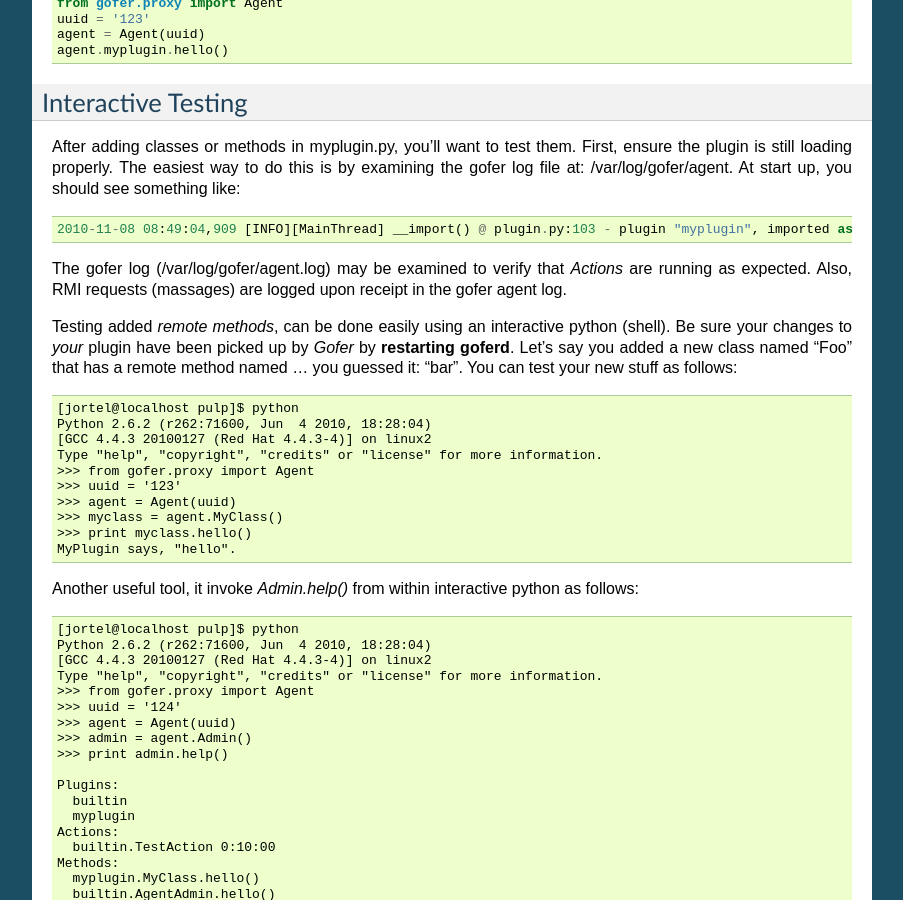
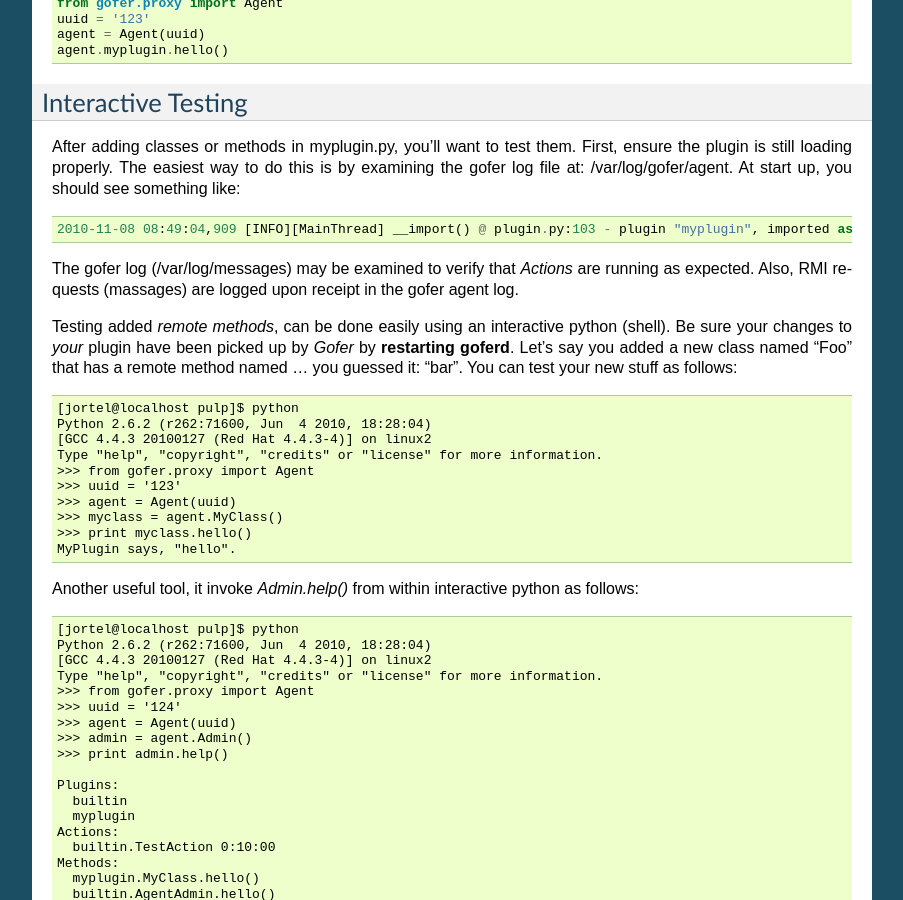
Before and after one commit to jortel/gofer, a Sphinx documentation site: the page built from docs/sphinx/quickstart.rst, in a window 1280 px wide and 900 px high, scrolled down 2862 px. Shown: the whole window, without its empty margins (198-1101 px from the left). Built offline with Sphinx 7.4.7, drawn with Linux system fonts in a browser that asks for light colours; some of the changed text lies outside the part shown.

Commit message:
update docs.

```diff
--- a/docs/sphinx/quickstart.rst
+++ b/docs/sphinx/quickstart.rst
@@ -15,7 +15,7 @@
      yum install gofer
 
 2. Edit the ``/etc/gofer/plugins/builtin.conf`` and set the url to point at your broker.
-   Then, set uuid=123. Or, look in ``/var/log/gofer/agent.log`` to find the auto-assigned UUID
+   Then, set uuid=123. Or, look in ``/var/log/messages`` to find the auto-assigned UUID
    for your system.
 
    ::
@@ -210,7 +210,7 @@
  2010-11-08 08:49:04,909 [INFO][MainThread] __import() @ plugin.py:103 - plugin "myplugin", imported as: "myplugin"
 
 
-The gofer log (/var/log/gofer/agent.log) may be examined to verify that *Actions* are running as expected.
+The gofer log (/var/log/messages) may be examined to verify that *Actions* are running as expected.
 Also, RMI requests (massages) are logged upon receipt in the gofer agent log.
 
 Testing added *remote methods*, can be done easily using an interactive python (shell).  Be sure your
```
